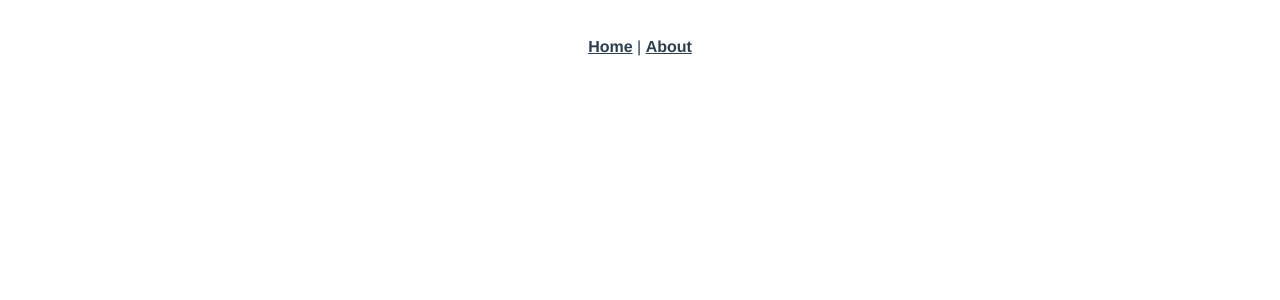
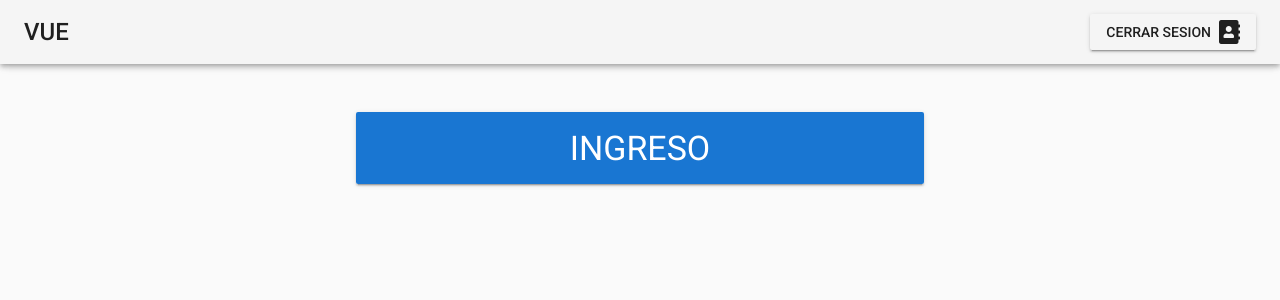
Before and after one commit to DavidSC34/vuetify-login, a Vue app: page /ingreso in a window 1280 px wide. Shown: the top 300 px of the page. Built offline with nearby package versions, Linux system fonts and the light colour scheme.

Commit message:
first commit

```diff
--- a/package.json
+++ b/package.json
@@ -8,8 +8,10 @@
   },
   "dependencies": {
     "core-js": "^3.6.5",
+    "firebase": "^8.7.0",
     "vue": "^2.6.11",
     "vue-router": "^3.2.0",
+    "vuetify": "^1.5.20",
     "vuex": "^3.4.0"
   },
   "devDependencies": {
--- a/public/index.html
+++ b/public/index.html
@@ -5,6 +5,9 @@
     <meta http-equiv="X-UA-Compatible" content="IE=edge">
     <meta name="viewport" content="width=device-width,initial-scale=1.0">
     <link rel="icon" href="<%= BASE_URL %>favicon.ico">
+    <link href='https://fonts.googleapis.com/css?family=Roboto:100,300,400,500,700,900|Material+Icons' rel="stylesheet">
+    <link rel="stylesheet" href="https://cdnjs.cloudflare.com/ajax/libs/font-awesome/5.15.3/css/all.min.css" integrity="sha512-iBBXm8fW90+nuLcSKlbmrPcLa0OT92xO1BIsZ+ywDWZCvqsWgccV3gFoRBv0z+8dLJgyAHIhR35VZc2oM/gI1w==" crossorigin="anonymous" referrerpolicy="no-referrer" />
+
     <title><%= htmlWebpackPlugin.options.title %></title>
   </head>
   <body>
--- a/src/App.vue
+++ b/src/App.vue
@@ -1,32 +1,23 @@
 <template>
   <div id="app">
-    <div id="nav">
-      <router-link to="/">Home</router-link> |
-      <router-link to="/about">About</router-link>
-    </div>
-    <router-view/>
+    <v-app>
+        <v-toolbar>
+        <v-toolbar-title class="headline text-uppercase"> <span>Vue</span></v-toolbar-title>
+        <v-spacer></v-spacer>
+
+        <v-btn>
+         <span class="mr-2">Cerrar sesion</span>
+          <v-icon>fas fa-address-book</v-icon>
+        </v-btn>
+
+        </v-toolbar>
+
+
+      <v-content>
+        <v-container>
+         <router-view></router-view>
+        </v-container>
+      </v-content>
+    </v-app>
   </div>
 </template>
-
-<style>
-#app {
-  font-family: Avenir, Helvetica, Arial, sans-serif;
-  -webkit-font-smoothing: antialiased;
-  -moz-osx-font-smoothing: grayscale;
-  text-align: center;
-  color: #2c3e50;
-}
-
-#nav {
-  padding: 30px;
-}
-
-#nav a {
-  font-weight: bold;
-  color: #2c3e50;
-}
-
-#nav a.router-link-exact-active {
-  color: #42b983;
-}
-</style>
--- a/src/components/HelloWorld.vue
+++ /dev/null
@@ -1,59 +0,0 @@
-<template>
-  <div class="hello">
-    <h1>{{ msg }}</h1>
-    <p>
-      For a guide and recipes on how to configure / customize this project,<br>
-      check out the
-      <a href="https://cli.vuejs.org" target="_blank" rel="noopener">vue-cli documentation</a>.
-    </p>
-    <h3>Installed CLI Plugins</h3>
-    <ul>
-      <li><a href="https://github.com/vuejs/vue-cli/tree/dev/packages/%40vue/cli-plugin-babel" target="_blank" rel="noopener">babel</a></li>
-      <li><a href="https://github.com/vuejs/vue-cli/tree/dev/packages/%40vue/cli-plugin-router" target="_blank" rel="noopener">router</a></li>
-      <li><a href="https://github.com/vuejs/vue-cli/tree/dev/packages/%40vue/cli-plugin-vuex" target="_blank" rel="noopener">vuex</a></li>
-    </ul>
-    <h3>Essential Links</h3>
-    <ul>
-      <li><a href="https://vuejs.org" target="_blank" rel="noopener">Core Docs</a></li>
-      <li><a href="https://forum.vuejs.org" target="_blank" rel="noopener">Forum</a></li>
-      <li><a href="https://chat.vuejs.org" target="_blank" rel="noopener">Community Chat</a></li>
-      <li><a href="https://twitter.com/vuejs" target="_blank" rel="noopener">Twitter</a></li>
-      <li><a href="https://news.vuejs.org" target="_blank" rel="noopener">News</a></li>
-    </ul>
-    <h3>Ecosystem</h3>
-    <ul>
-      <li><a href="https://router.vuejs.org" target="_blank" rel="noopener">vue-router</a></li>
-      <li><a href="https://vuex.vuejs.org" target="_blank" rel="noopener">vuex</a></li>
-      <li><a href="https://github.com/vuejs/vue-devtools#vue-devtools" target="_blank" rel="noopener">vue-devtools</a></li>
-      <li><a href="https://vue-loader.vuejs.org" target="_blank" rel="noopener">vue-loader</a></li>
-      <li><a href="https://github.com/vuejs/awesome-vue" target="_blank" rel="noopener">awesome-vue</a></li>
-    </ul>
-  </div>
-</template>
-
-<script>
-export default {
-  name: 'HelloWorld',
-  props: {
-    msg: String
-  }
-}
-</script>
-
-<!-- Add "scoped" attribute to limit CSS to this component only -->
-<style scoped>
-h3 {
-  margin: 40px 0 0;
-}
-ul {
-  list-style-type: none;
-  padding: 0;
-}
-li {
-  display: inline-block;
-  margin: 0 10px;
-}
-a {
-  color: #42b983;
-}
-</style>
--- a/src/main.js
+++ b/src/main.js
@@ -2,6 +2,11 @@ import Vue from 'vue'
 import App from './App.vue'
 import router from './router'
 import store from './store'
+
+import Vuetify from 'vuetify'
+import 'vuetify/dist/vuetify.min.css'
+
+Vue.use(Vuetify)
 
 Vue.config.productionTip = false
 
--- a/src/router/index.js
+++ b/src/router/index.js
@@ -1,6 +1,6 @@
 import Vue from 'vue'
 import VueRouter from 'vue-router'
-import Home from '../views/Home.vue'
+
 
 Vue.use(VueRouter)
 
@@ -8,15 +8,13 @@ const routes = [
   {
     path: '/',
     name: 'Home',
-    component: Home
+    ccomponent: () => import(/* webpackChunkName: "about" */ '../views/Home.vue')
   },
   {
-    path: '/about',
-    name: 'About',
-    // route level code-splitting
-    // this generates a separate chunk (about.[hash].js) for this route
-    // which is lazy-loaded when the route is visited.
-    component: () => import(/* webpackChunkName: "about" */ '../views/About.vue')
+    path: '/ingreso',
+    name: 'ingreso',
+
+    component: () => import(/* webpackChunkName: "about" */ '../views/Ingreso.vue')
   }
 ]
 
--- a/src/views/About.vue
+++ /dev/null
@@ -1,5 +0,0 @@
-<template>
-  <div class="about">
-    <h1>This is an about page</h1>
-  </div>
-</template>
--- a/src/views/Home.vue
+++ b/src/views/Home.vue
@@ -1,18 +1,12 @@
 <template>
-  <div class="home">
-    <img alt="Vue logo" src="../assets/logo.png">
-    <HelloWorld msg="Welcome to Your Vue.js App"/>
-  </div>
+
 </template>
 
 <script>
 // @ is an alias to /src
-import HelloWorld from '@/components/HelloWorld.vue'
+
 
 export default {
-  name: 'Home',
-  components: {
-    HelloWorld
-  }
+
 }
 </script>
--- /dev/null
+++ b/src/views/Ingreso.vue
@@ -0,0 +1,17 @@
+<template>
+     <v-layout justify-center mt-4>
+     <v-flex xs12 sm8 md6 xl4>
+         <v-card>
+              <v-card-text class="display-1 text-uppercase primary white--text text-xs-center">
+                  <span>Ingreso</span>
+              </v-card-text>
+         </v-card>
+     </v-flex>
+    </v-layout>
+</template>
+
+<script>
+export default {
+
+}
+</script>
```
Also changed, not shown: src/firebase.js (added, +22 -0 lines), 1 other file (tests, documents, lock files or other folders).
